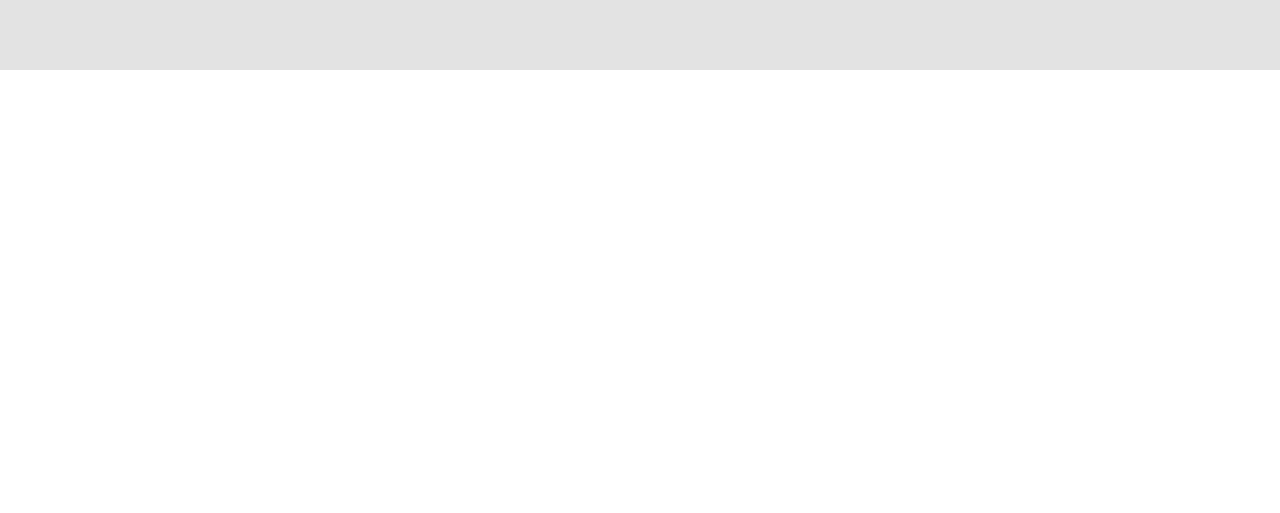
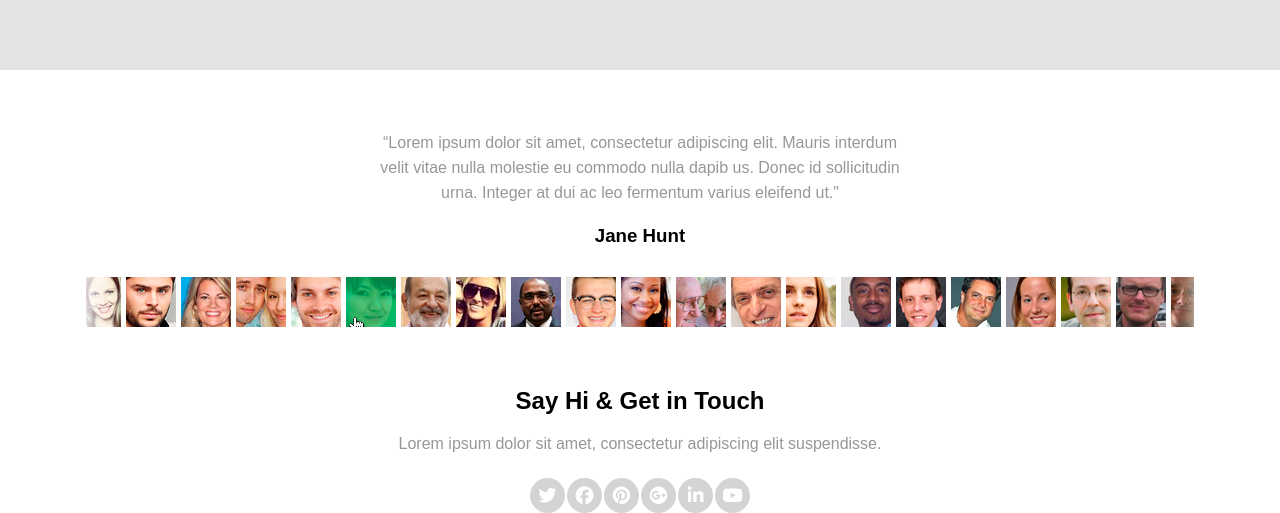
Before and after one commit to bezhenareugen/landing-page_1, a website: page index.html in a window 1280 px wide. Shown: the part 1672-2185 px from the top of the page. Before the commit the page ends 1742 px from the top, so only its background shows below. Drawn offline with Linux system fonts and the light colour scheme.

Commit message:
Finished Info-Area

```diff
--- a/index.html
+++ b/index.html
@@ -71,6 +71,33 @@
         </div>
     </div>
 
+    <div class="info-area">
+        <div class="container">
+            <div class="testimonials">
+                <p>
+                    “Lorem ipsum dolor sit amet, consectetur adipiscing elit. Mauris interdum velit vitae nulla molestie eu commodo nulla dapib us. Donec id sollicitudin urna. Integer at dui ac leo fermentum varius eleifend ut."
+                </p>
+                <h3>Jane Hunt</h3>
+                <img src="./assets/img.png" alt="testimonials-img">
+            </div>
+            <div class="get-in-touch">
+                <h2>Say Hi & Get in Touch</h2>
+                <p>Lorem ipsum dolor sit amet, consectetur adipiscing elit suspendisse.</p>
+                <div class="get-in-t-icons">
+                    <a href="#"><i class="fab fa-twitter fa-2x"></i></a>
+                    <a href="#"><i class="fab fa-facebook fa-2x"></i></a>
+                    <a href="#"><i class="fab fa-pinterest fa-2x"></i></a>
+                    <a href="#"><i class="fab fa-google-plus fa-2x"></i></a>
+                    <a href="#">
+                        <i class="fab fa-linkedin-in fa-2x"></i></a>
+                    <a href="#">
+                        <i class="fab fa-youtube fa-2x"></i></a>
+                </div>
+            </div>
+
+
+        </div>
+    </div>
 </body>
 
 </html>
--- a/scss/_header.scss
+++ b/scss/_header.scss
@@ -37,9 +37,9 @@ header {
                     a {
                         width: 60px;
                         height: 60px;
+                        font-size: 24px;
                         border-radius: 50%;
                         text-decoration: none;
-                        font-size: 24px;
                         color: #ffffff;
                         background: #37251ba5;
                         display: flex;
--- /dev/null
+++ b/scss/_info-area.scss
@@ -0,0 +1,63 @@
+.info-area {
+    background: #ffffff;
+    .container {
+        display: flex;
+        display: flex;
+        flex-direction: column;
+        justify-content: center;
+        .testimonials {
+            margin-top: 60px;
+            display: flex;
+            flex-direction: column;
+            align-items: center;
+            justify-content: center;
+            text-align: center;
+            p {
+                color: #979797;
+                padding: 0 170px 0 170px;
+                line-height: 25px;
+            }
+            h3 {
+                margin-top: 20px;
+            }
+            img {
+                margin-top: 30px;
+            }
+        }
+        .get-in-touch {
+            margin-top: 60px;
+            display: flex;
+            flex-direction: column;
+            justify-content: center;
+            align-items: center;
+            text-align: center;
+            p {
+                margin-top: 20px;
+                color: #979797;
+            }
+            .get-in-t-icons {
+                margin-top: 25px;
+                width: 25%;
+                display: flex;
+                justify-content: space-between;
+                align-items: center;
+                a {
+                    width: 35px;
+                    height: 35px;
+                    font-size: 9px;
+                    border-radius: 50%;
+                    text-decoration: none;
+                    color: #ffffff;
+                    background: #d4d4d4;
+                    display: flex;
+                    justify-content: center;
+                    align-items: center;
+                }
+                a:hover {
+                    background: #2ecc71;
+                    transition-delay: 10ms;
+                }
+            }
+        }
+    }
+}
--- a/scss/styles.scss
+++ b/scss/styles.scss
@@ -13,4 +13,5 @@ body {
     @import 'header';
     @import 'features';
     @import 'get-notified';
+    @import 'info-area';
 }
```
Also changed, not shown: assets/img.png (added), css/styles.css, 1 other file.
